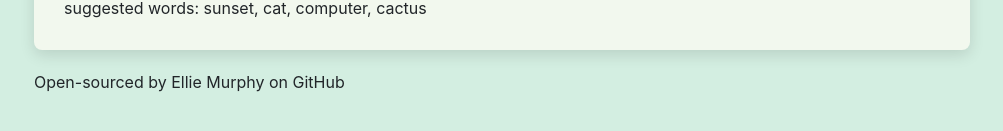
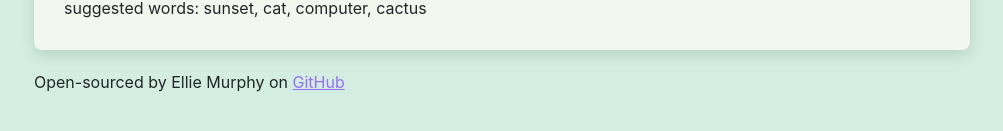
Before and after one commit to ellievmurphy/dictionary-project, a React (Create React App) app: page / in a window 1280 px wide. Shown: the part 257-388 px from the top of the page, without its empty margins (138-1141 px from the left). Built offline with nearby package versions, Linux system fonts and the light colour scheme; no server answers.

Commit message:
Updated open-source link

```diff
--- a/src/App.js
+++ b/src/App.js
@@ -9,7 +9,16 @@
         <main>
           <Dictionary defaultKeyword="sunset" />
         </main>
-        <footer>Open-sourced by Ellie Murphy on GitHub</footer>
+        <footer>
+          Open-sourced by Ellie Murphy on{" "}
+          <a
+            href="https://github.com/ellievmurphy/dictionary-project"
+            target="_blank"
+            rel="noreferrer"
+          >
+            GitHub
+          </a>
+        </footer>
       </div>
     </div>
   );
```
